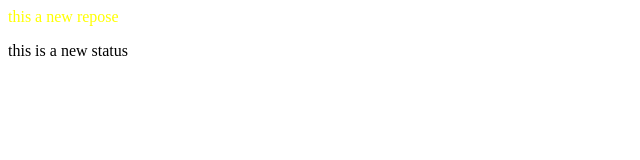
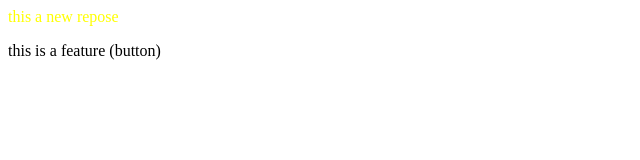
Before and after one commit to Medhansh38/local_repo, a plain HTML site: page index.html in a window 1280 px wide. Shown: the full height of the page, 0-640 px from the left. Drawn offline with Linux system fonts and the light colour scheme.

Commit message:
add new button

```diff
--- a/index.html
+++ b/index.html
@@ -1,2 +1,2 @@
 <p style="color:yellow">this a new repose</p>
-<p>this is a new status</p>
+<p>this is a feature (button)</p>
```
